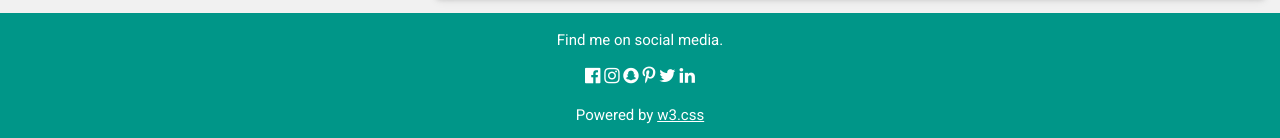
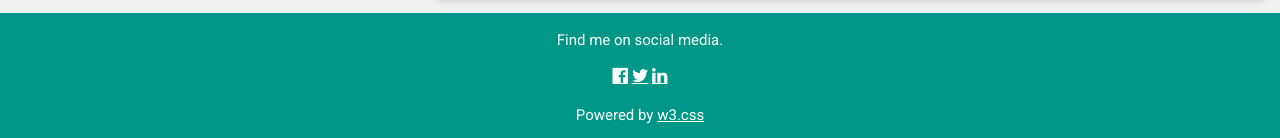
Before and after one commit to boalinlai/boalinlai.github.io, a plain HTML site: page index.html in a window 1280 px wide. Shown: the part 1127-1265 px from the top of the page. Drawn offline with nearby package versions, Linux system fonts and the light colour scheme.

Commit message:
update the hyper link

```diff
--- a/index.html
+++ b/index.html
@@ -136,12 +136,9 @@ html,body,h1,h2,h3,h4,h5,h6 {font-family: "Roboto", sans-serif}
 
 <footer class="w3-container w3-teal w3-center w3-margin-top">
   <p>Find me on social media.</p>
-  <i class="fa fa-facebook-official w3-hover-text-indigo w3-large"></i>
-  <i class="fa fa-instagram w3-hover-text-purple w3-large"></i>
-  <i class="fa fa-snapchat w3-hover-text-yellow w3-large"></i>
-  <i class="fa fa-pinterest-p w3-hover-text-red w3-large"></i>
-  <i class="fa fa-twitter w3-hover-text-light-blue w3-large"></i>
-  <i class="fa fa-linkedin w3-hover-text-indigo w3-large"></i>
+  <a href="http://goo.gl/wKL8hL"<i class="fa fa-facebook-official w3-hover-text-indigo w3-large"></i></a>
+  <a href="https://goo.gl/zaCiml"<i class="fa fa-twitter w3-hover-text-light-blue w3-large"></i></a>
+  <a href="https://goo.gl/bJymWk"<i class="fa fa-linkedin w3-hover-text-indigo w3-large"></i></a>
   <p>Powered by <a href="http://www.w3schools.com/w3css/default.asp" target="_blank">w3.css</a></p>
 </footer>
 
```
Also changed, not shown: 1 other file.
